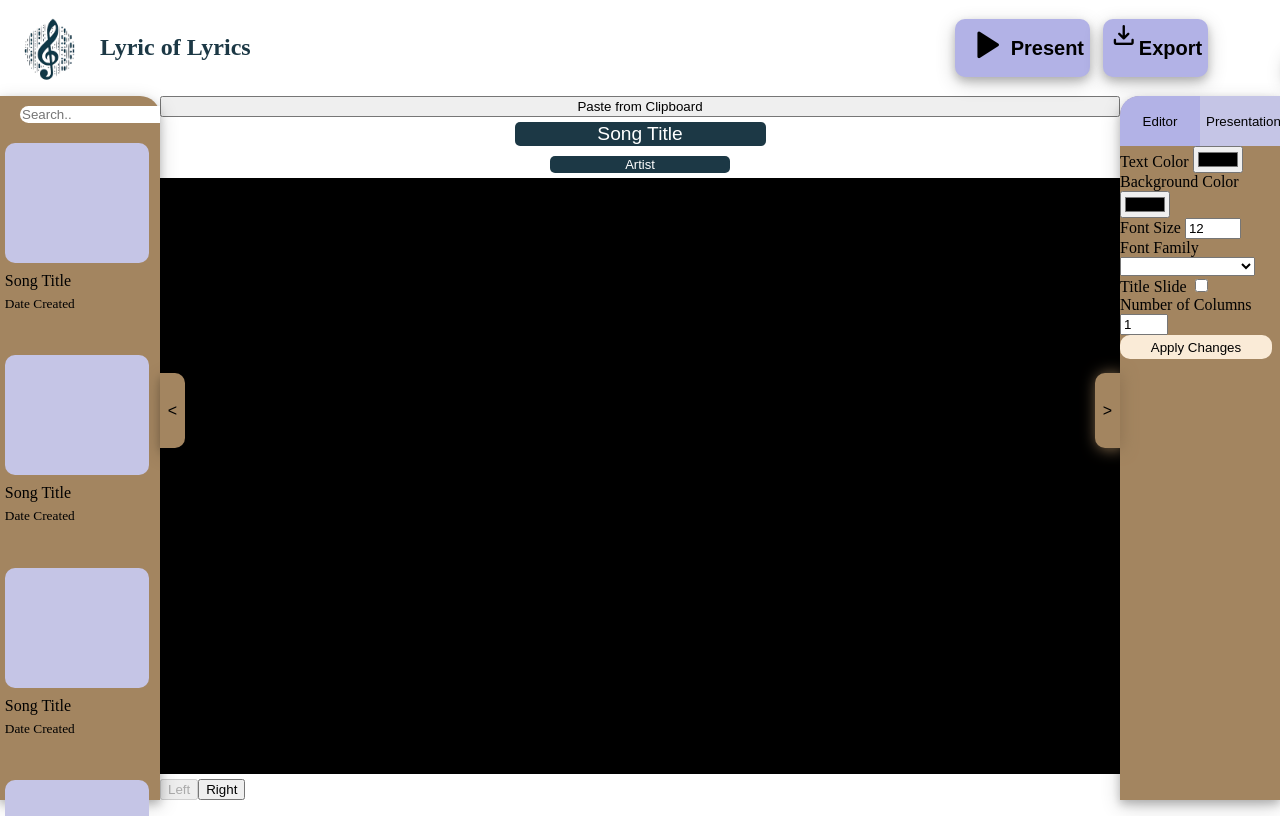
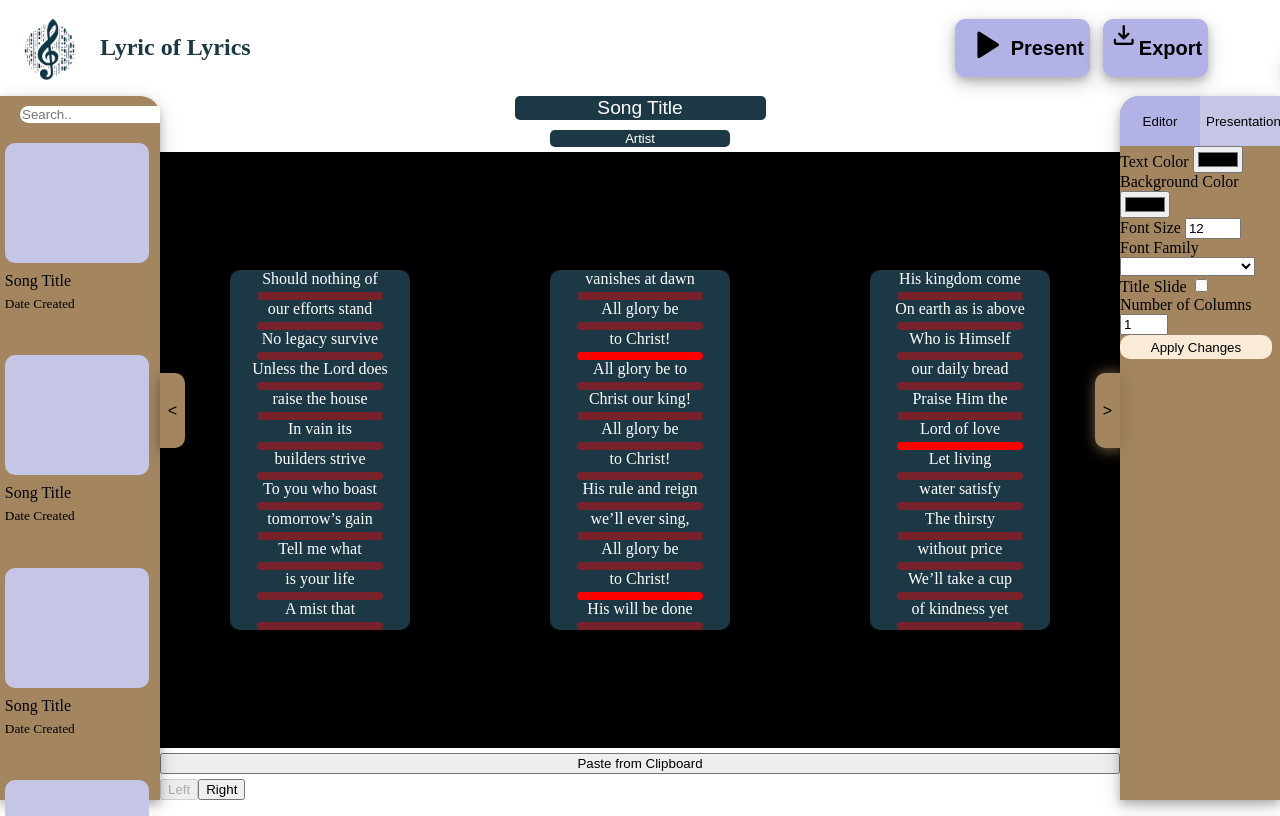
Before and after one commit to MasterTemple/CSCI-450-Group-Project, a SvelteKit app: page / in a window 1280 px wide. Shown: the top 816 px of the page. Built offline with nearby package versions, Linux system fonts and the light colour scheme.

Commit message:
Slides data is automatically set from lines being updated & enter can separate lines

```diff
--- a/src/routes/LyricEditor.svelte
+++ b/src/routes/LyricEditor.svelte
@@ -1,18 +1,42 @@
 <script>
     import { writable } from 'svelte/store';
     import { EXAMPLE_CONTENTS_2 } from "./constants.js"
-    import { splitLine } from "./functions.js"
-    import { rawClipboardContents, lines, numberOfColumnsToDisplay, dividerList, breakIndexes, color } from "./stores.js"
+    import { splitLine, convertLyricLinesToSlides, insertAtIndex } from "./functions.js"
+    import { rawClipboardContents, lines, numberOfColumnsToDisplay, dividerList, breakIndexes, color, lyricsBySlide } from "./stores.js"
     import { onMount } from 'svelte';
 
     onMount(() => {
-        document.addEventListener("scroll", (e) => console.log({e}))
+        readClipboard()
+        // YOU MUST WAIT UNTIL IT IS SET
+        lines.subscribe((value) => {
+            lyricsBySlide.set(convertLyricLinesToSlides(value));
+            setTimeout(() => console.log($lyricsBySlide), 100)
+        })
+    })
 
-        // rawClipboardContents.subscribe((value) => {
-        //     if(value.length > 0)
-        //         setLyricDataFromClipboard(value)
-        // })
-    })
+    async function checkForEnter(input) {
+        if(input.key != "Enter")
+            return;
+        // sleep 100ms so I can read the target value after it is set
+        await new Promise((resolve) => setTimeout(resolve, 100))
+        let lyrics = input.target.value.split("\n").map((e) => e.trim()).filter((e) => e.length > 0);
+        if(lyrics.length != 2)
+            return;
+        const index = parseInt(input.target.dataset['lyricLineNumber']);
+        let allLines = $lines;
+        // add the new line, with divider value of previous line
+        allLines = insertAtIndex(allLines, { text: lyrics[1], divider: allLines[index].divider }, index + 1)
+        console.log({allLines})
+        // update old lines value, set divider to false
+        allLines[index] = { text: lyrics[0], divider: false }
+        console.log({allLines})
+        // update old lines value, set divider to false
+        lines.set(allLines)
+        // console.log("enter pressed")
+        console.log({index})
+        // console.log(input.target.value)
+        // console.log("add a new line")
+    }
 
     /**
      * @param {String} str - Check if a line should be split in half
@@ -20,23 +44,21 @@
     function setLyricDataFromClipboard(contents) {
         // rawClipboardContents.set(EXAMPLE_CONTENTS_2)
         // console.log(contents)
+
         // split at single newlines
-        lines.set(contents.trim().split(/\n/)
+        let lyricLines = contents.trim().split(/\n/)
             // remove leading and trailing whitespace
-            .map((line) => line.trim()));
-
-        console.log($lines)
-
-        // split lines in half as necessary
-        lines.set($lines.map(splitLine).flat())
+            .map((line) => line.trim())
+            // split lines in half as necessary
+            .map(splitLine).flat();
 
         // get indexes of lines where spaces are after
         // doing this before filtering them out
         let offset = 1;
         let emptyIndexes = [];
 
-        for(let i in $lines) {
-            let line = $lines[i];
+        for(let i in lyricLines) {
+            let line = lyricLines[i];
             if(line.length == 0) {
                 emptyIndexes.push(Number(i)-offset);
                 offset++;
@@ -45,16 +67,17 @@
         breakIndexes.set(emptyIndexes)
 
         // remove empty lines
-        lines.set($lines.filter((line) => line.length > 0))
-
-        // initialize divider list with false values
-        dividerList.set(
-            new Array($lines.length)
-            // default value is false
-            .fill(false)
-            // true when empty index
-            .map((value, i) => emptyIndexes.includes(i))
-        );
+        lyricLines = lyricLines.filter((line) => line.length > 0);
+        // lines.set(lyricLines)
+        lines.set(
+            lyricLines
+            .map((value, i) => {
+                return {
+                    text: value,
+                    divider: emptyIndexes.includes(i)
+                }
+            })
+        )
     }
 
     async function readClipboard() {
@@ -71,7 +94,7 @@
 
     }
 
-    const NUMBER_OF_LINES_PER_COLUMN = 8;
+    const NUMBER_OF_LINES_PER_COLUMN = 12;
     function max(a, b) {
         return a < b ? b : a;
     }
@@ -81,7 +104,6 @@
     let leftMostDisplayColumn = writable(0);
 </script>
 
-<button on:click={readClipboard}>Paste from Clipboard</button>
 <div id="songInformation">
     <input type="text" placeholder="Song Title" id="songTitle" style="--color: {color.darkBlue}"/>
     <input type="text" placeholder="Artist" id="songArtist" style="--color: {color.darkBlue}"/>
@@ -96,22 +118,32 @@
             {#each $lines.slice(i*NUMBER_OF_LINES_PER_COLUMN, min((i+1)*NUMBER_OF_LINES_PER_COLUMN), $lines.length) as line, j}
                 <p class="lyric-text">
                     <!-- {line} -->
-                    {#each [...line.match(/\S+/g)] as word, i}
+                    <textarea type="text"
+                    class="lyric-input"
+                    id="lyric-input-{i*NUMBER_OF_LINES_PER_COLUMN+j}"
+                    data-lyric-line-number="{i*NUMBER_OF_LINES_PER_COLUMN+j}"
+                    on:keydown={checkForEnter}
+                    value="{line.text}"
+                    rows="1"
+                    />
+                    <!-- <textarea name="" id="" rows="1" class="lyric-input" value="{line.text}"/> -->
+                    <!-- {#each [...line.text.match(/\S+/g)] as word, i}
                         {word}
-                        {#if i != [...line.match(/\S+/g)].length - 1}
+                        {#if i != [...line.text.match(/\S+/g)].length - 1}
                             <button class="vertical-separator"/>
                         {/if}
-                    {/each}
+                    {/each} -->
                 </p>
                 <button class="divider"
-                    on:click={() => $dividerList[i*NUMBER_OF_LINES_PER_COLUMN+j] = !$dividerList[i*NUMBER_OF_LINES_PER_COLUMN+j]}
-                    class:selected={$dividerList[i*NUMBER_OF_LINES_PER_COLUMN+j]}
+                    on:click={() => $lines[i*NUMBER_OF_LINES_PER_COLUMN+j].divider = !$lines[i*NUMBER_OF_LINES_PER_COLUMN+j].divider}
+                    class:selected={$lines[i*NUMBER_OF_LINES_PER_COLUMN+j].divider}
                 />
             {/each}
         </div>
     {/each}
 </div>
 
+<button on:click={readClipboard}>Paste from Clipboard</button>
 <div id="column-nagivation">
     <button disabled={$leftMostDisplayColumn == 0} on:click={leftMostDisplayColumn.set(max(0, $leftMostDisplayColumn - 1))}>Left</button>
     <button disabled={$leftMostDisplayColumn + $numberOfColumnsToDisplay == Math.floor($lines.length / NUMBER_OF_LINES_PER_COLUMN + 0.99)} on:click={leftMostDisplayColumn.set(min(Math.floor($lines.length / NUMBER_OF_LINES_PER_COLUMN + 0.99), $leftMostDisplayColumn + 1))}>Right</button>
@@ -188,11 +220,15 @@ p {
     padding: 0;
 }
 
+.lyric-input {
+    all: unset;
+    height: fit-content;
+}
+
 #column-nagivation {
     display: flex;
     flex-direction: row;
 }
-
 
 #songInformation {
     align-items: center;
--- a/src/routes/functions.js
+++ b/src/routes/functions.js
@@ -46,3 +46,31 @@ export function insertAtIndex(arr, value, index) {
 	let back = arr.slice(index)
 	return [...front, value, ...back];
 }
+
+/**
+ * @param {Array<String>} lyricLines
+ * @returns {Array<Array<String>>}
+ */
+export function convertLyricLinesToSlides(lyricLines) {
+    let slides = [];
+    let thisSlide = [];
+    for(let line of lyricLines) {
+        thisSlide.push(line.text);
+        if(line.divider == true) {
+            slides.push(thisSlide);
+            thisSlide = [];
+        }
+    }
+    if(thisSlide.length)
+        slides.push(thisSlide);
+    return slides;
+}
+
+
+export function max(a, b) {
+    return a < b ? b : a;
+}
+
+export function min(a, b) {
+    return a > b ? b : a;
+}
```
